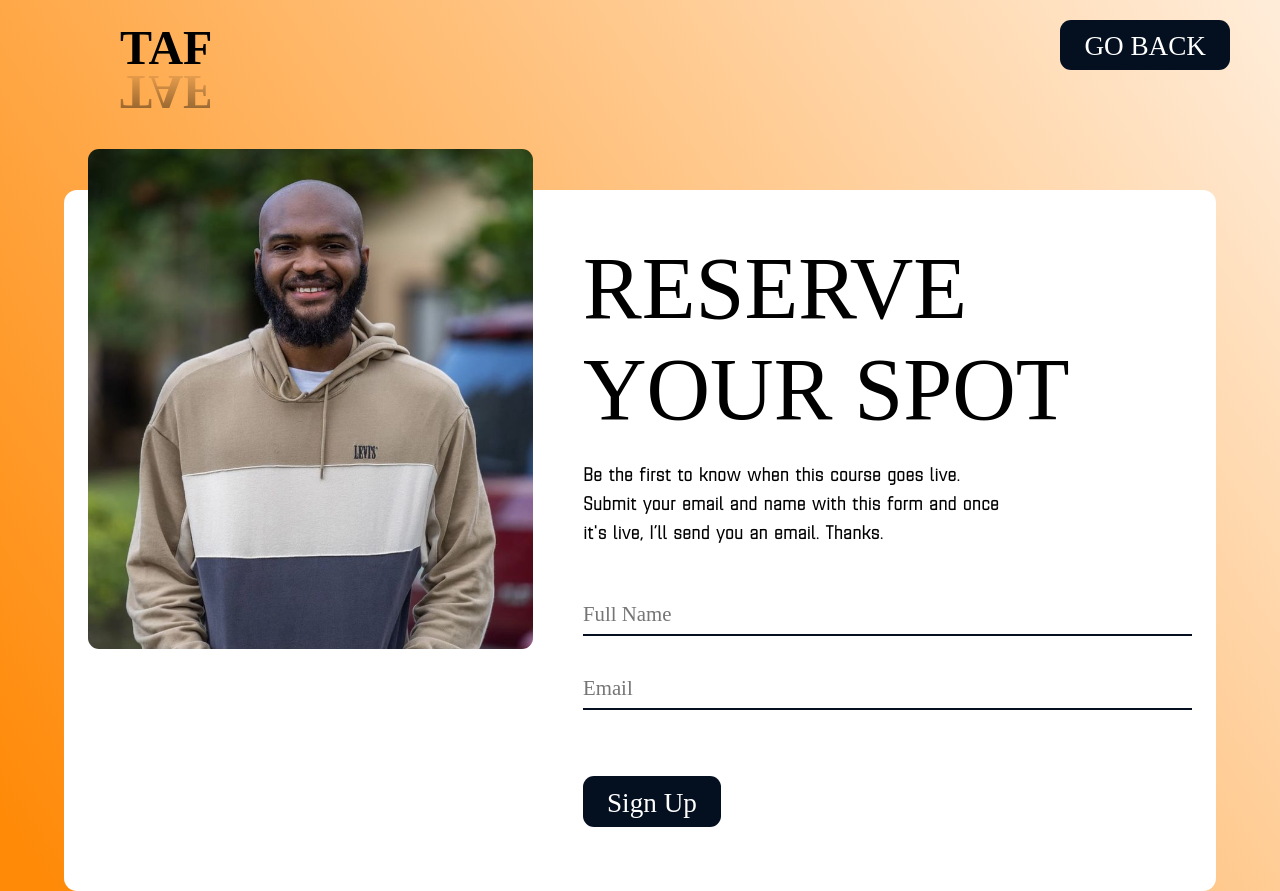
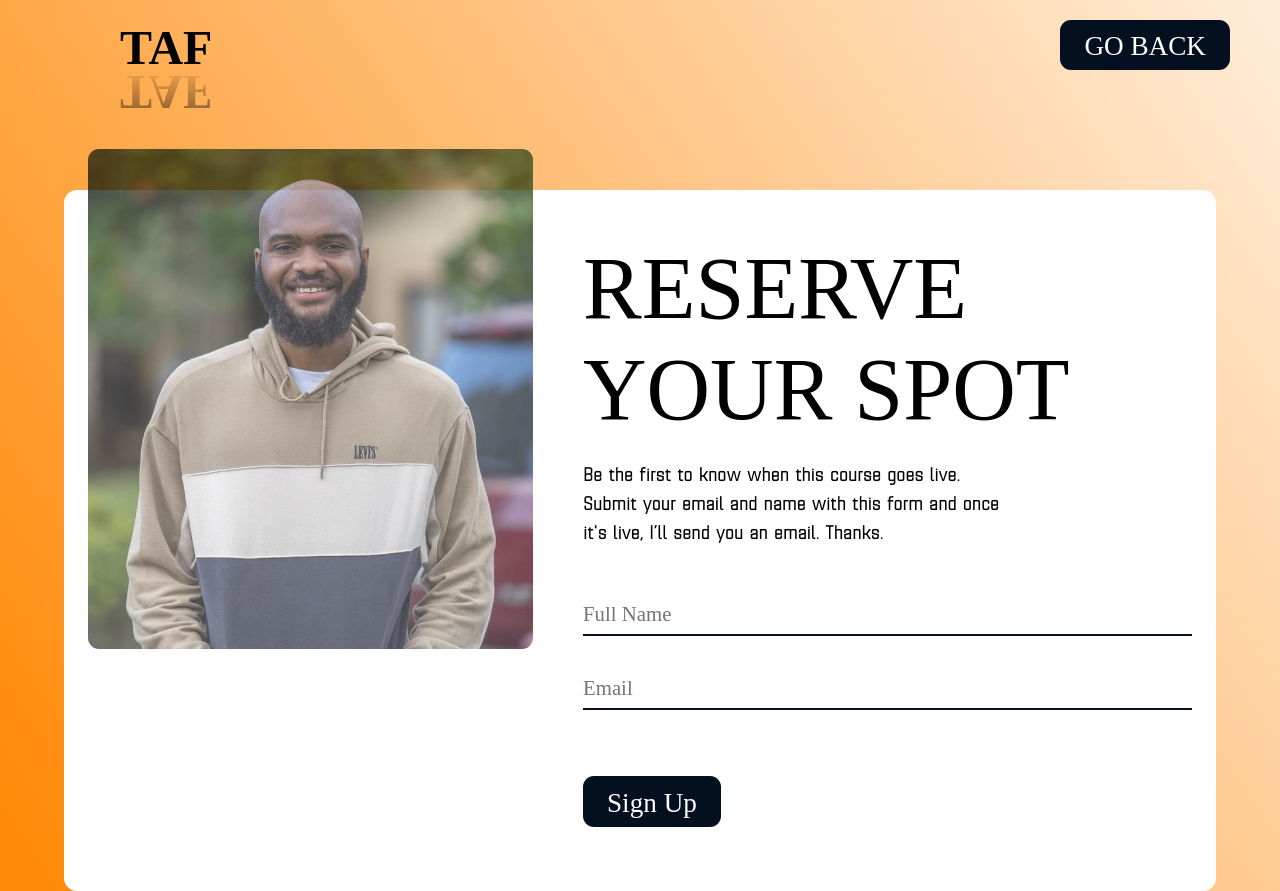
Before and after one commit to Bencodes1914/Tayo-Aina, a plain HTML site: page course.html in a window 1280 px wide. Drawn offline with Linux system fonts and the light colour scheme; a web font is replaced by a local one.

Commit message:
Added css styling to the registeration sections image

```diff
--- a/course.css
+++ b/course.css
@@ -89,6 +89,8 @@
  border-radius: 11px;
  top: 100px;
  margin-top: -20%;
+ opacity: 0.75;
+ z-index: 3;
 }
 
 .input2{
```
